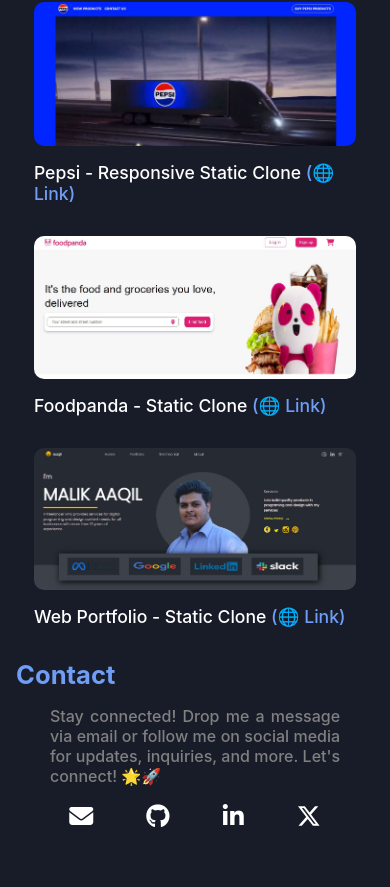
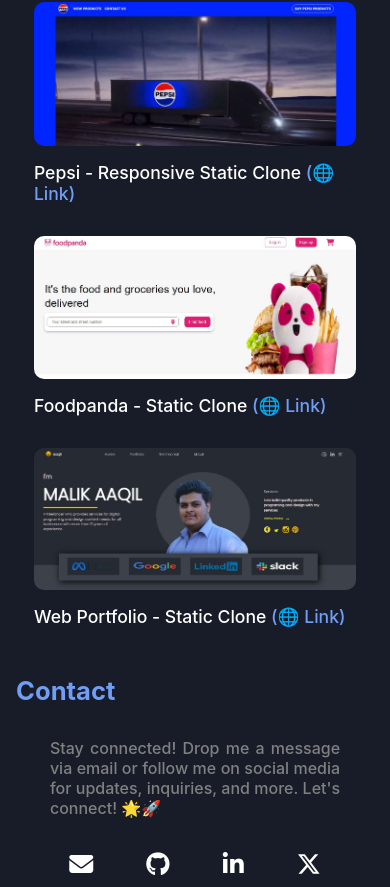
Before and after one commit to malikaaqil/Portfolio, a plain HTML site: page index.html in a window 390 px wide. Shown: the part 1606-2493 px from the top of the page. Before the commit the page ends 2445 px from the top, so only its background shows below. Drawn offline with nearby package versions, Linux system fonts and the light colour scheme; a web font is replaced by a local one.

Commit message:
updated css

```diff
--- a/style.css
+++ b/style.css
@@ -552,15 +552,16 @@ nav {
 
     .contact-main>h2 {
         font-size: 1.6rem;
+        margin-top: 1rem;
     }
 
     .contact-main>p {
-        margin-top: 1rem;
+        margin-top: 2rem;
         padding: 0rem 1rem;
     }
 
     .icons-wrapper {
-        margin-top: 1rem;
+        margin-top: 2rem;
         padding: 0rem;
     }
 
```
